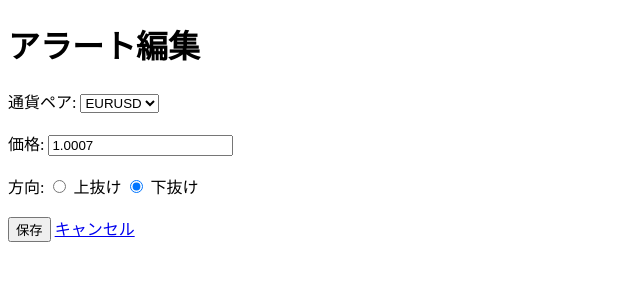
After one commit to Yuu-yan12/fx-discord-alert, a Flask app: page /edit/3494cd7c-2393-44df-b420-9eb49dc75545 in a window 1280 px wide. The commit adds this page. Shown: the top 300 px of the page, without its empty margins (0-640 px from the left). Run offline with Flask 3, Linux system fonts and the light colour scheme.

Commit message:
Add edit alert feature

```diff
--- a/alerts.json
+++ b/alerts.json
@@ -4,5 +4,11 @@
     "ticker": "EURUSD=X",
     "price": 1.0007,
     "direction": "break_below"
+  },
+  {
+    "id": "1f137a61-700a-43c7-8840-270046b75e1b",
+    "ticker": "USDJPY=X",
+    "price": 150.0007,
+    "direction": "break_above"
   }
 ]
--- a/app.py
+++ b/app.py
@@ -40,5 +40,23 @@ def delete_alert(alert_id):
     save_alerts(alerts)
     return redirect(url_for("index"))
 
+@app.route("/edit/<alert_id>", methods=["GET", "POST"])
+def edit_alert(alert_id):
+    alerts = load_alerts()
+    alert = next((a for a in alerts if a["id"] == alert_id), None)
+
+    if alert is None:
+        return redirect(url_for("index"))
+
+    if request.method == "POST":
+        alert["ticker"] = request.form["ticker"]
+        alert["price"] = float(request.form["price"])
+        alert["direction"] = request.form["direction"]
+        save_alerts(alerts)
+        return redirect(url_for("index"))
+
+    return render_template("edit.html", alert=alert)
+
+
 if __name__ == "__main__":
     app.run(debug=True)
--- /dev/null
+++ b/templates/edit.html
@@ -0,0 +1,41 @@
+<!DOCTYPE html>
+<html lang="ja">
+<head>
+  <meta charset="UTF-8">
+  <meta name="viewport" content="width=device-width, initial-scale=1.0">
+  <title>Document</title>
+</head>
+<body>
+   <h1>アラート編集</h1>
+
+  <form method="POST">
+    <label>
+      通貨ペア:
+      <select name="ticker">
+        <option value="USDJPY=X" {{ "selected" if alert.ticker=="USDJPY=X" else "" }}>USDJPY</option>
+        <option value="EURUSD=X" {{ "selected" if alert.ticker=="EURUSD=X" else "" }}>EURUSD</option>
+        <option value="GBPUSD=X" {{ "selected" if alert.ticker=="GBPUSD=X" else "" }}>GBPUSD</option>
+      </select>
+    </label>
+    <br><br>
+
+    <label>
+      価格:
+      <input type="number" name="price" step="0.0001" value="{{ alert.price }}" required>
+    </label>
+    <br><br>
+
+    <label>
+      方向:
+      <input type="radio" name="direction" value="break_above"
+        {{ "checked" if alert.direction=="break_above" else "" }}> 上抜け
+      <input type="radio" name="direction" value="break_below"
+        {{ "checked" if alert.direction=="break_below" else "" }}> 下抜け
+    </label>
+    <br><br>
+
+    <button type="submit">保存</button>
+    <a href="{{ url_for('index') }}">キャンセル</a>
+  </form>
+</body>
+</html>
--- a/templates/index.html
+++ b/templates/index.html
@@ -47,6 +47,8 @@
         {{ alert.price }} /
         {{ "上抜け" if alert.direction == "break_above" else "下抜け" }}
 
+        <a href="/edit/{{ alert.id }}">編集</a>
+
         <form method="POST" action="/delete/{{ alert.id }}" style="display:inline;">
           <button type="submit">削除</button>
         </form>
```
